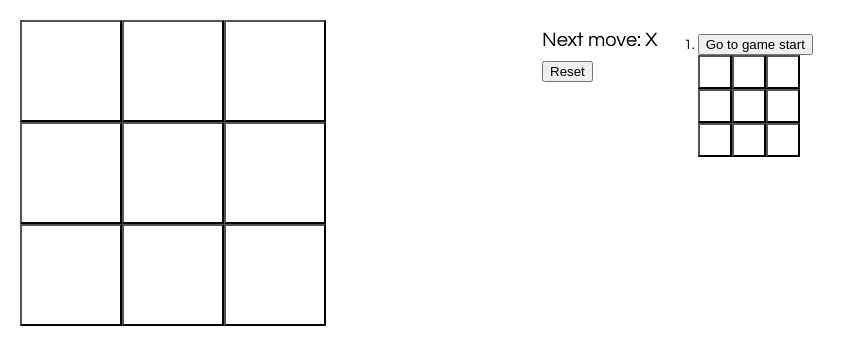
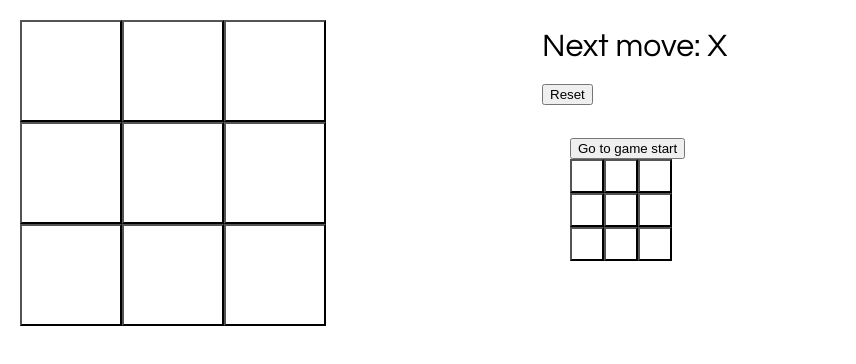
Before and after one commit to majard/tictactoe-react, a React app: page / in a window 1280 px wide. Shown: the whole page, without its empty margins (0-856 px from the left). Built offline with nearby package versions, Linux system fonts and the light colour scheme.

Commit message:
Altered the format of exhibition of the move history list to horizontal

```diff
--- a/src/index.css
+++ b/src/index.css
@@ -57,7 +57,7 @@ ol, ul {
 
 .game-info {
   height: 80vh;
-  width: 40vw;
+  width: 50vw;
   float: right;
   display: inline-block;
   overflow: auto;
@@ -74,11 +74,16 @@ ol, ul {
   display: inline-block;
 }
 
+.move-history li{
+  display: inline-block;
+  margin: 8px;
+}
+
 .status {
-  display: inline-block;
+  display: block;
   vertical-align: top;
   margin: 10px;
-  font-size: 20px;
+  font-size: 32px;
 }
 
 .status div {
--- a/src/index.js
+++ b/src/index.js
@@ -105,7 +105,7 @@ class Game extends React.Component {
     /* step refers to the "board" object being mapped,
      move is the index of the object in the history Array   */
     const moves = history.map((step, move) => {
-      const desc = move ?'Go to move #' + move + " => "
+      const desc = move ?'Go to move #' + move
         :'Go to game start';
       return (
         <li key={move}>
```
